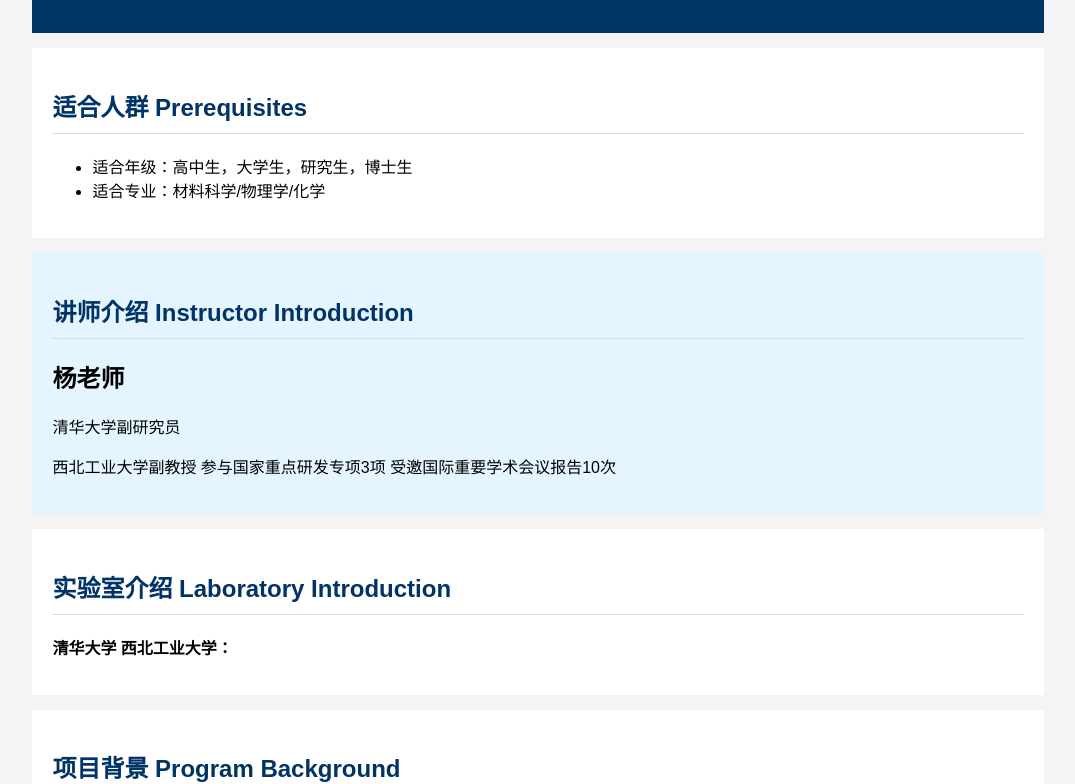
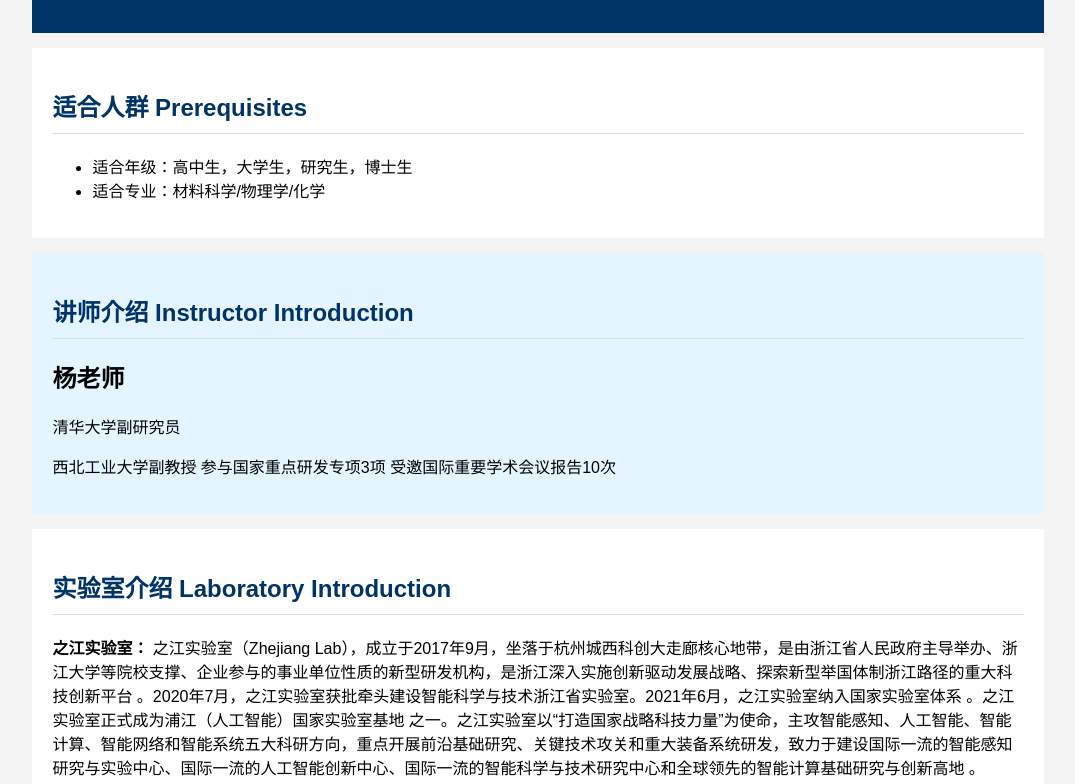
Before and after one commit to lanankeyan/lanankeyan.github.io, a plain HTML site: page project005.html in a window 1280 px wide. Shown: the part 168-952 px from the top of the page, without its empty margins (102-1177 px from the left). Drawn offline with Linux system fonts and the light colour scheme.

Commit message:
Update project005.html

```diff
--- a/project005.html
+++ b/project005.html
@@ -225,9 +225,13 @@
             </h2>
             <p>
                 <b>
-                    清华大学 西北工业大学：
+                    之江实验室：
                 </b>
-
+                之江实验室（Zhejiang
+                Lab），成立于2017年9月，坐落于杭州城西科创大走廊核心地带，是由浙江省人民政府主导举办、浙江大学等院校支撑、企业参与的事业单位性质的新型研发机构，是浙江深入实施创新驱动发展战略、探索新型举国体制浙江路径的重大科技创新平台
+                。2020年7月，之江实验室获批牵头建设智能科学与技术浙江省实验室。2021年6月，之江实验室纳入国家实验室体系 。之江实验室正式成为浦江（人工智能）国家实验室基地
+                之一。之江实验室以“打造国家战略科技力量”为使命，主攻智能感知、人工智能、智能计算、智能网络和智能系统五大科研方向，重点开展前沿基础研究、关键技术攻关和重大装备系统研发，致力于建设国际一流的智能感知研究与实验中心、国际一流的人工智能创新中心、国际一流的智能科学与技术研究中心和全球领先的智能计算基础研究与创新高地
+                。
             </p>
         </div>
 
```
